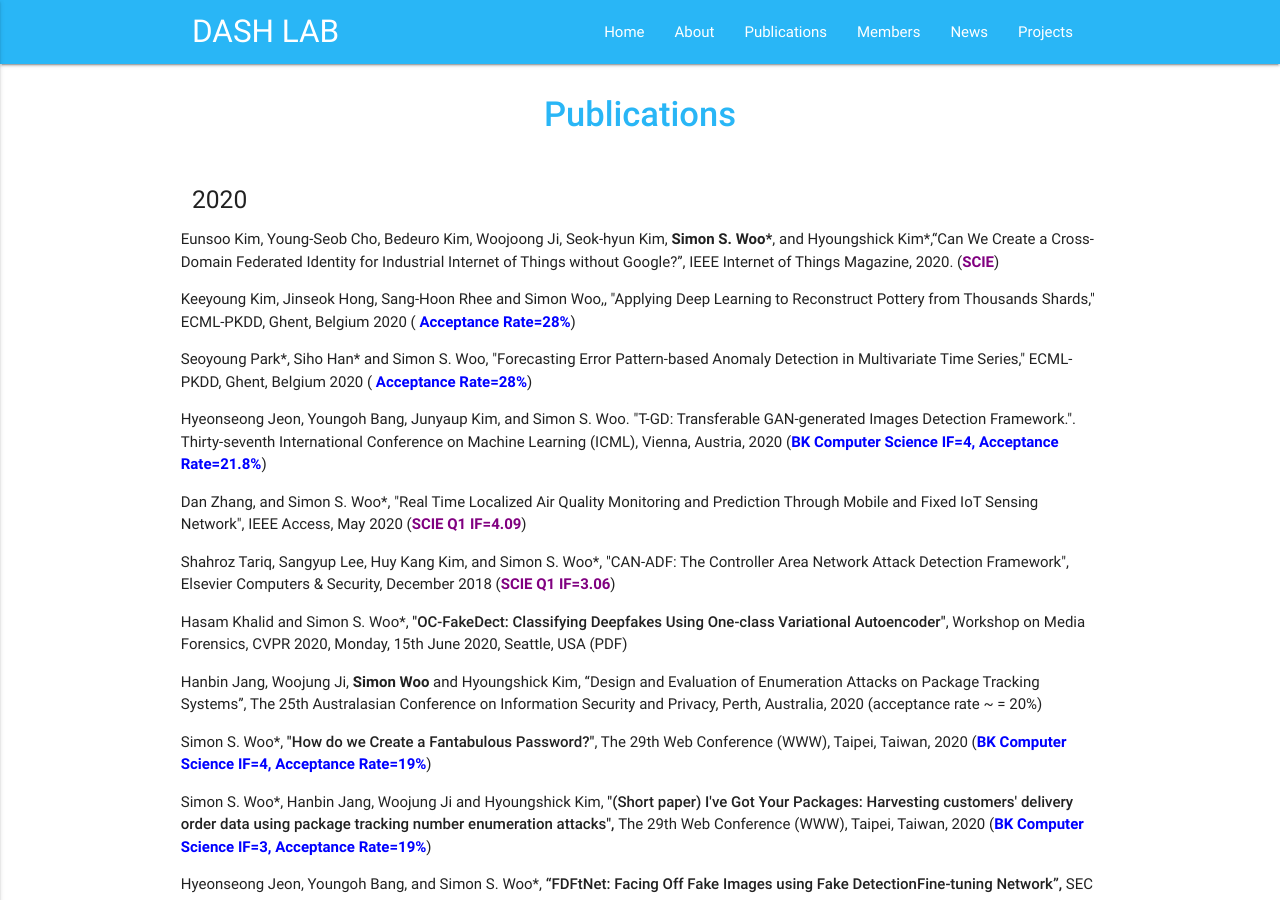
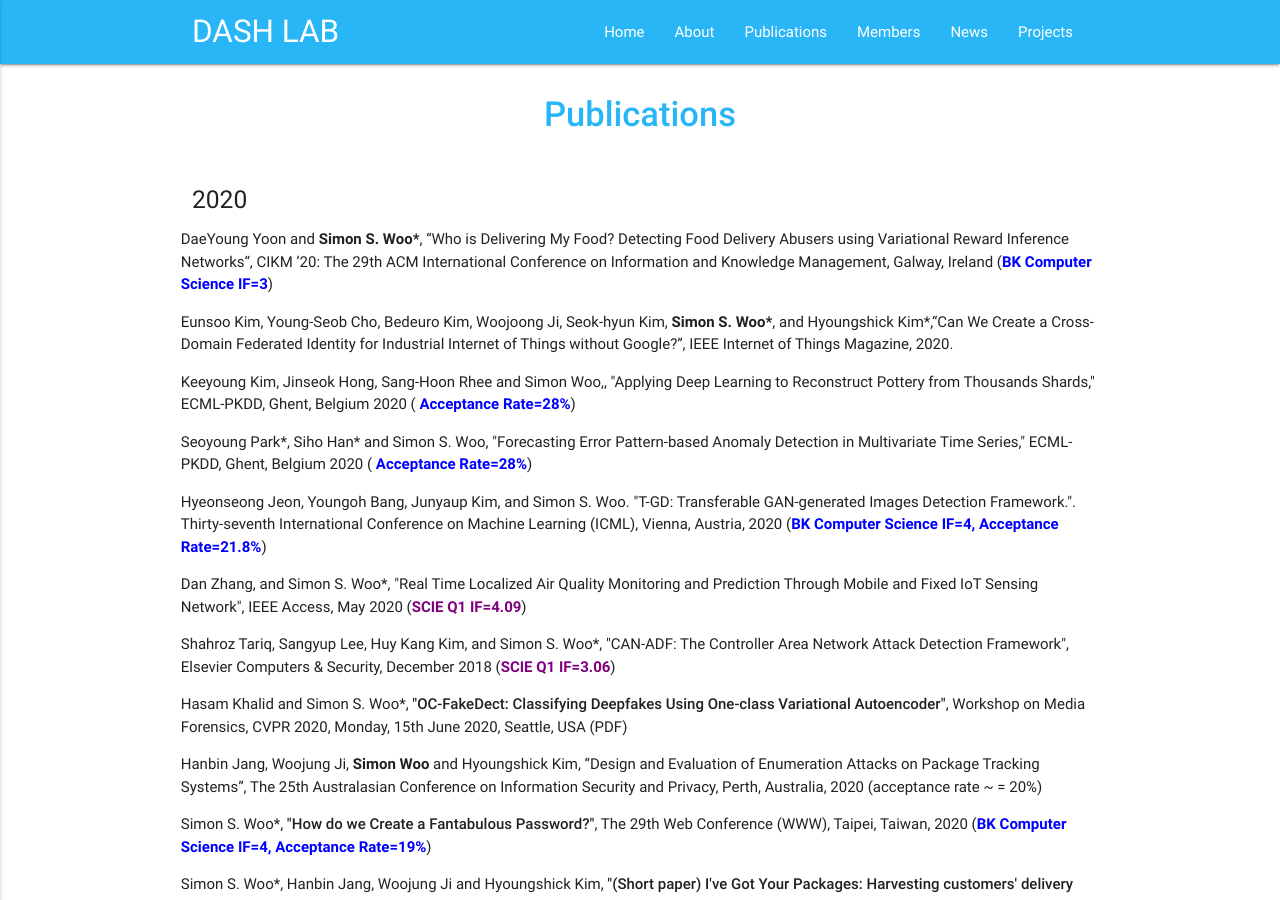
Before and after one commit to Yurim990507/DASH-Lab.github.io, a Jekyll site: the page built from example2.md, in a window 1280 px wide and 900 px high. Built offline with Jekyll 4.4.1, drawn with Linux system fonts in a browser that asks for light colours.

Commit message:
Update example2.md

```diff
--- a/example2.md
+++ b/example2.md
@@ -10,8 +10,9 @@ permalink: /Publications/
     <h5>2020</h5>
     <div class="row">
 
+<p> DaeYoung Yoon and <b>Simon S. Woo*</b>, “Who is Delivering My Food? Detecting Food Delivery Abusers using Variational Reward Inference Networks“, CIKM ’20: The 29th ACM International Conference on Information and Knowledge Management, Galway, Ireland (<b><font color='blue'>BK Computer Science IF=3</font></b>)</p>
 
-<p>Eunsoo Kim, Young-Seob Cho, Bedeuro Kim, Woojoong Ji, Seok-hyun Kim, <b>Simon S. Woo*</b>, and Hyoungshick Kim*,“Can We Create a Cross-Domain Federated Identity for Industrial Internet of Things without Google?”, IEEE Internet of Things Magazine, 2020. (<b><font color='purple'>SCIE</font></b>)</p>
+<p>Eunsoo Kim, Young-Seob Cho, Bedeuro Kim, Woojoong Ji, Seok-hyun Kim, <b>Simon S. Woo*</b>, and Hyoungshick Kim*,“Can We Create a Cross-Domain Federated Identity for Industrial Internet of Things without Google?”, IEEE Internet of Things Magazine, 2020. </p>
 
  <p>Keeyoung Kim, Jinseok Hong, Sang-Hoon Rhee and Simon Woo,, "Applying Deep Learning to Reconstruct Pottery from Thousands Shards," ECML-PKDD, Ghent, Belgium 2020 (<b><font color='blue'> Acceptance Rate=28%</font></b>)</p>
 
```
